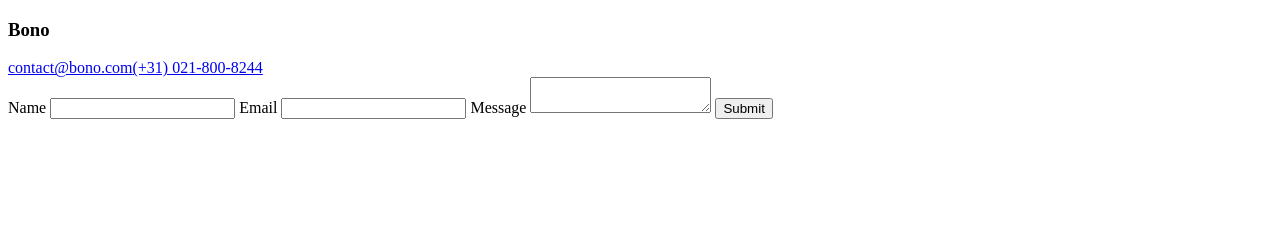
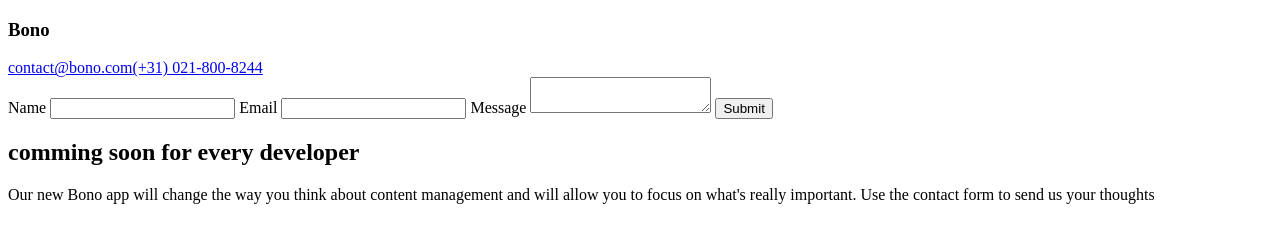
Before and after one commit to dncworking/Bono_task, a plain HTML site: page index.html in a window 1280 px wide. Drawn offline with Linux system fonts and the light colour scheme.

Commit message:
Add about bono  section to index.html

```diff
--- a/index.html
+++ b/index.html
@@ -26,6 +26,14 @@
           <button type="submit">Submit</button>
         </form>
       </section>
+      <section class="about-bono">
+        <h1 class="about-bono__title">comming soon for every developer</h1>
+        <p class="about-bono__text">
+          Our new Bono app will change the way you think about content
+          management and will allow you to focus on what's really important. Use
+          the contact form to send us your thoughts
+        </p>
+      </section>
     </main>
   </body>
 </html>
```
